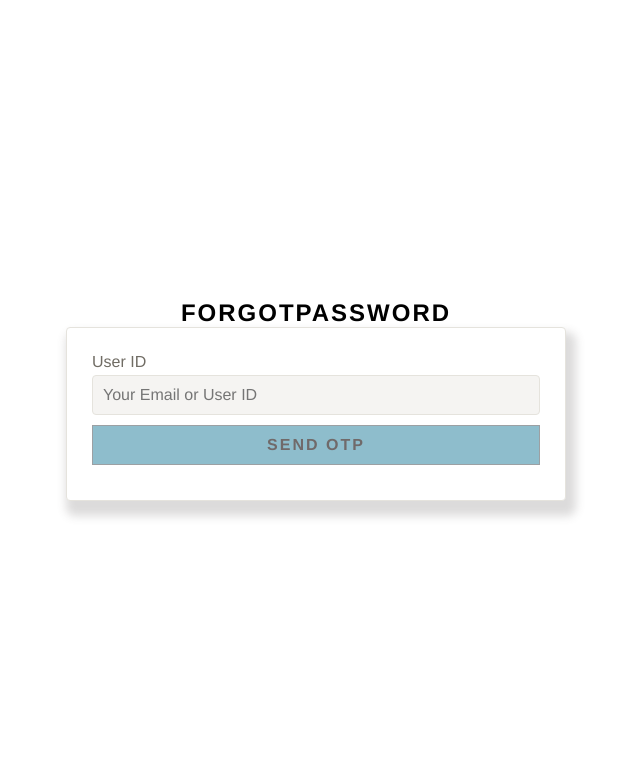
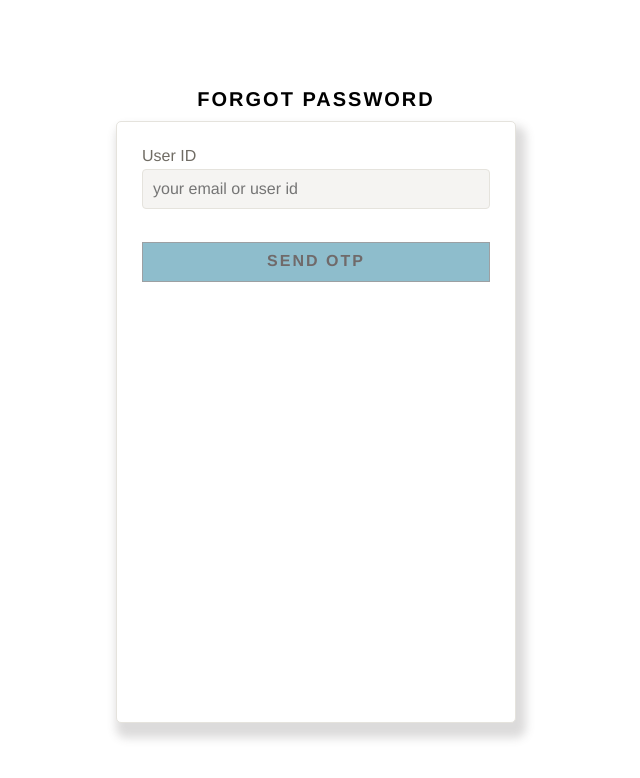
Before and after one commit to ramjibs/schoolClient, a React (Create React App) app: page /forgot-password in a window 1280 px wide. Shown: the top 778 px of the page, without its empty margins (324-964 px from the left). Built offline with nearby package versions, Linux system fonts and the light colour scheme.

Commit message:
fixed forgotPassword css on 29/07/20 yet-navbar in forgotpass page

```diff
--- a/src/components/ForgotPassword/forgotPassword.js
+++ b/src/components/ForgotPassword/forgotPassword.js
@@ -19,27 +19,18 @@ const ForgotPassword = props => {
                 changed={(event, i) => props.changed(event, object.id, i)}
                 otpLength={object.control.otpLength} />
         }
-        else{
+        else {
             return null
         }
 
     })
 
     let error = null
-    let errorChangePass = null
 
     if (props.error) {
         error = (
             <div className={styles.ErrorMessage}>
                 <p>{props.error}</p>
-            </div>
-        )
-    }
-
-    if(props.errorChangePass){
-        errorChangePass = (
-            <div className={styles.ErrorMessage}>
-            <p>{props.errorChangePass}</p>
             </div>
         )
     }
@@ -59,44 +50,38 @@ const ForgotPassword = props => {
 
     if (props.showPassAndOtp) {
         showPassAndOtp = <>
-            <p style={{
-                'fontSize': 'medium',
-                'color': 'darkgrey'
-            }}
-            >{props.otpMessage}</p>
+            <p className={styles.OptMessage}>
+                An OTP is sent to your Mail ID. If not received you can request new one after 3 mins.'{props.otpMessage}
+            </p>
             {controls}
             <Button
-                        buttonType = 'standard'
-                        isDisabled = {props.isChangePasswordnDisabled }
-                        clicked = {props.changePassword}
-                        loading = {props.loadingChangePass}
-                        buttonName = 'Change Password'
+                buttonType='standard'
+                isDisabled={props.isChangePasswordnDisabled}
+                clicked={props.changePassword}
+                loading={props.loadingChangePass}
+                errorBoxRequired
+                errorMessage={props.errorChangePass}
+                buttonName='Change Password'
             />
-
-            {errorChangePass} </>
+        </>
     }
 
     return (
 
-        <div className={styles.ForgotPassword}>
-            <div className={styles.ForgotPasswrodForm} >
-                <form>
+        <div className={styles.ForgotPasswordBox}>
+            <form className={styles.InputFormFileds}>
                 {userId}
                 <Button
-                        buttonType = 'standard'
-                        isDisabled = {props.otpButtondisabled }
-                        clicked = {props.sendOtpClicked}
-                        loading = {props.loadingOtpRequest}
-                        buttonName = {props.otpButtonName}
+                    buttonType='standard'
+                    isDisabled={props.otpButtondisabled}
+                    clicked={props.sendOtpClicked}
+                    loading={props.loadingOtpRequest}
+                    buttonName={props.otpButtonName}
+
                 />
-
                 {error}
-
                 {showPassAndOtp}
-
-
             </form>
-            </div>
         </div>
     )
 }
--- a/src/components/ForgotPassword/forgotPassword.module.css
+++ b/src/components/ForgotPassword/forgotPassword.module.css
@@ -1,74 +1,38 @@
 
-.ForgotPassword{
+.ForgotPasswordBox{
 
   display: flex;
   flex-direction: column;
-    position: relative;
+  width: 40rem;
+  padding: 2.5rem;
   background-color:#FFF;
-    width: 500px;
-    padding: 25px;
-    box-sizing: border-box;
-    box-shadow: none;
   border-style: dotted;
   border: 1.5px solid rgb(229, 227, 221);
-    border-radius: 4px;
+  border-radius: 5px;
   box-shadow: 5px 10px 10px 5px rgba(80, 76, 76, 0.2);
 
  }
 
- ::-webkit-scrollbar {
-  display: none;
+ .InputFormFileds{
+  display: grid;
+  grid-template-columns: 1fr;
+  grid-template-rows: 8.5rem 5rem 3rem 8.5rem 8.5rem 7rem 8.5rem;
+  grid-gap: 1rem;
+
 }
-
 
  .ErrorMessage{
 
   color: rgb(214, 41, 41);
-   text-align: center;
-   font-family: Arial, Helvetica, sans-serif;
-   font-weight: 300;
+  align-self: center;
+  font-weight: 600;
+  padding: .5rem;
+  margin-bottom: .4rem;
  }
 
- .ErrorMessage p{
-   margin-block-end: 0
+ .OptMessage{
+
+  color: rgb(112, 108, 100);
+  cursor: text;
+  font-size: 1.2rem;
 }
-
-
-
- .ForgotPasswrodForm{
-   display: flex;
-   flex-direction: column;
- }
- form{
-   display: inline;
- }
-
-
-
-
-
-
-
-
-
-
- @media only screen and (max-width: 409px){
-   .ForgotPassword{
-
-     width: 100%;
-
-
-  }
-
-
- }
-  @media only screen and (min-width: 410px) and (max-width: 767px) {
-   .ForgotPassword{
-
-     width: 100%;
-     /* padding: 20px; */
-
-  }
-
-
-  }
--- a/src/components/Login/Login.js
+++ b/src/components/Login/Login.js
@@ -21,13 +21,7 @@ const Login = (props) => {
             changed={(event) => props.changed(event, object.id)} />
     ))
 
-    let error = null
 
-    if (props.error) {
-        error = (
-            <p className={styles.ErrorMessage}>{props.error.msg}</p>
-        )
-    }
 
     return (
 
@@ -48,7 +42,7 @@ const Login = (props) => {
             </form>
             {/* {error} */}
             <Link
-                className={styles.ForgotPassword}
+                className={styles.ForgotPasswordLink}
                 to='/forgot-password'>Forgot Password ?</Link>
         </div>
 
--- a/src/components/Login/Login.module.css
+++ b/src/components/Login/Login.module.css
@@ -5,17 +5,18 @@
    flex-direction: column;
    width: 40rem;
    padding: 2.5rem;
+   background-color:#FFF;
    border-style: dotted;
    border: 1.5px solid rgb(229, 227, 221);
    border-radius: 5px;
-   box-shadow: 6px 5px 5px 1px rgba(80, 76, 76, 0.1);
+   box-shadow: 5px 10px 10px 5px rgba(80, 76, 76, 0.2);
 
 }
 
 .InputFormFileds{
   display: grid;
   grid-template-columns: 1fr;
-  grid-auto-rows: 8.5rem 8.5rem 8.5rem;
+  grid-template-rows: 8.5rem 8.5rem 8.5rem;
   grid-gap: 1rem;
 
 }
@@ -29,8 +30,8 @@
   margin-bottom: .4rem;
 }
 
-.ForgotPassword{
-
+.ForgotPasswordLink{
+  color:rgb(0, 0, 238);
   padding: .5rem 0 0 .5rem;
   align-self: flex-end;
   text-decoration: none;
--- a/src/components/UI/Input/Input.js
+++ b/src/components/UI/Input/Input.js
@@ -78,10 +78,11 @@ const Input = (props) => {
             break;
         case 'otp':
             let inputs = [];
-
+            dynamicStyles.push(styles.OtpBox)
             for (let i = 0; i < props.otpLength; i++) {
                 inputs.push(
                     <input key={i}
+
                         {...props.controlConfig}
                         value={props.value[i] || ''}
                         ref={otpRefs[i]}
@@ -93,7 +94,7 @@ const Input = (props) => {
                 )
             }
             inputElement =
-                <div className={styles.Otp}>
+                <div className={dynamicStyles.join(' ')}>
                     {inputs}
                 </div>
             break;
--- a/src/containers/ForgotPassword/ForgotPasswordContainer.js
+++ b/src/containers/ForgotPassword/ForgotPasswordContainer.js
@@ -17,7 +17,7 @@ class ForgotPasswordContainer extends Component {
                     type: 'text',
                     name: 'userid',
                     id: 'userid',
-                    placeholder: 'Your Email or User ID',
+                    placeholder: 'your email or user id',
                     disabled: false
                 },
                 label: 'User ID',
@@ -36,7 +36,7 @@ class ForgotPasswordContainer extends Component {
                     type: 'password',
                     name: 'newpassword',
                     id: 'newpassword',
-                    placeholder: 'New Password',
+                    placeholder: 'your password',
                     disabled: false
                 },
                 label: 'New Password',
@@ -57,7 +57,7 @@ class ForgotPasswordContainer extends Component {
                     type: 'password',
                     name: 'confirmPassword',
                     id: 'confirmPassword',
-                    placeholder: 'Confirm Password',
+                    placeholder: 'retype password',
                     disabled: false
                 },
                 label: 'Confirm Password',
@@ -253,10 +253,8 @@ class ForgotPasswordContainer extends Component {
 
         return (
             <div className={styles.ForgotPasswordContainer}>
-                <h3 style={{
-                        'textTransform': 'uppercase',
-                        'letterSpacing': '2px'
-                    }}>forgotPassword</h3>
+                <h5 className={styles.Title}>forgot Password</h5>
+                {/* <div className={styles.nav}></div> */}
                 <ForgotPassword
                     controls={controls}
                     changed={this.valueChangeHandler}
--- a/src/containers/ForgotPassword/ForgotPasswordContainer.module.css
+++ b/src/containers/ForgotPassword/ForgotPasswordContainer.module.css
@@ -1,12 +1,33 @@
 .ForgotPasswordContainer {
 
-
-    height: 100vh;
+    position: relative;
     display: flex;
     flex-direction: column;
     justify-content: center;
     align-items: center;
     background-color: #fff;
+    overflow: auto;
+    min-height: 100vh;
 
 
 }
+
+.Title{
+    text-transform: uppercase;
+    letter-spacing: 0.2rem;
+    padding: .5rem;
+    margin: .5rem;
+}
+
+.nav{
+
+    display: block;
+    height: 7rem;
+    width: 100%;
+    position: absolute;
+    background-color: white;
+    top:0;
+    left: 0;
+    border-bottom: 0.5px solid  rgb(229, 227, 221);;
+    box-shadow: 0 3px  rgba(80, 76, 76, 0.1);
+}
--- a/src/containers/LoginContainer/LoginContainer.js
+++ b/src/containers/LoginContainer/LoginContainer.js
@@ -116,7 +116,7 @@ class LoginContainer extends Component {
 
             <div className={styles.LoginContainer}>
                 <div className={styles.nav}></div>
-                <h3 className={styles.Title}>login</h3>
+                <h5 className={styles.Title}>login</h5>
                 <Login
                     controls={controls}
                     changed={this.valueChangeHandler}
--- a/src/containers/LoginContainer/LoginContainer.module.css
+++ b/src/containers/LoginContainer/LoginContainer.module.css
@@ -1,5 +1,5 @@
 .LoginContainer {
-
+    position: relative;
     display: flex;
     flex-direction: column;
     justify-content: center;
@@ -17,10 +17,12 @@
 }
 
 .nav{
+
     display: block;
     height: 7rem;
     width: 100%;
     position: absolute;
+    background-color: white;
     top:0;
     left: 0;
     border-bottom: 0.5px solid  rgb(229, 227, 221);;
```
Also changed, not shown: src/components/UI/Input/Input.module.css (+17 -16 lines). Lines whose indentation alone changed are shown as unchanged.
